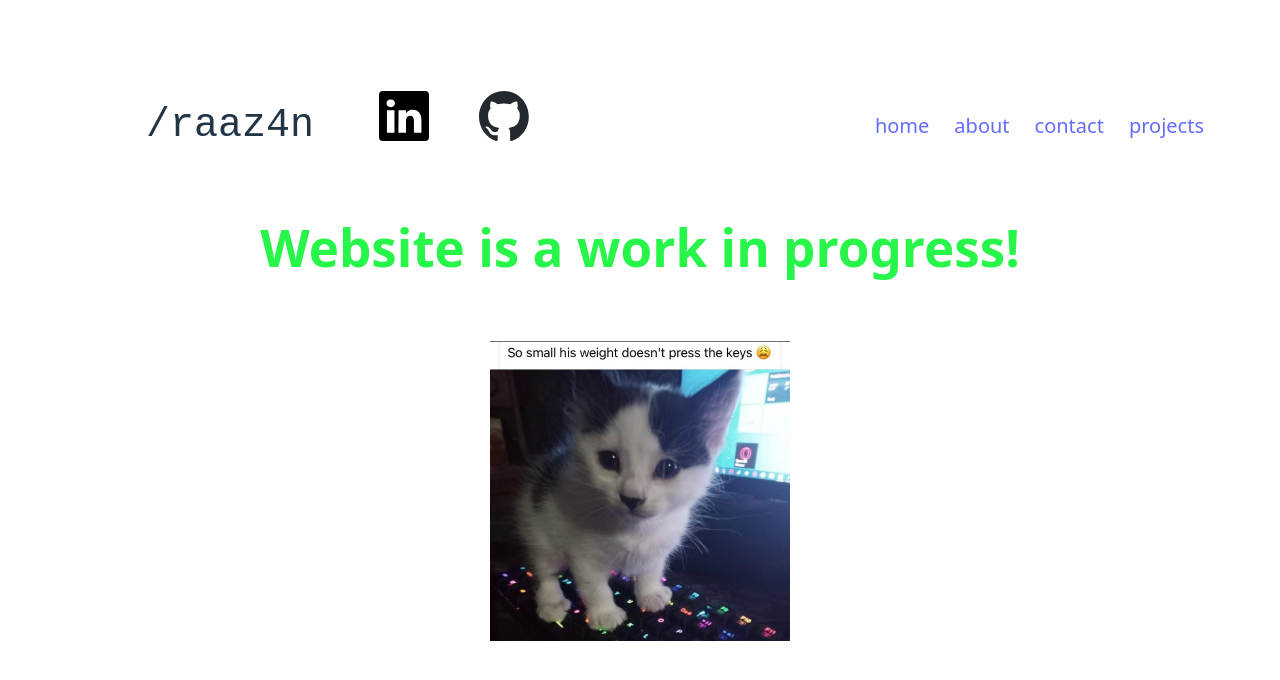
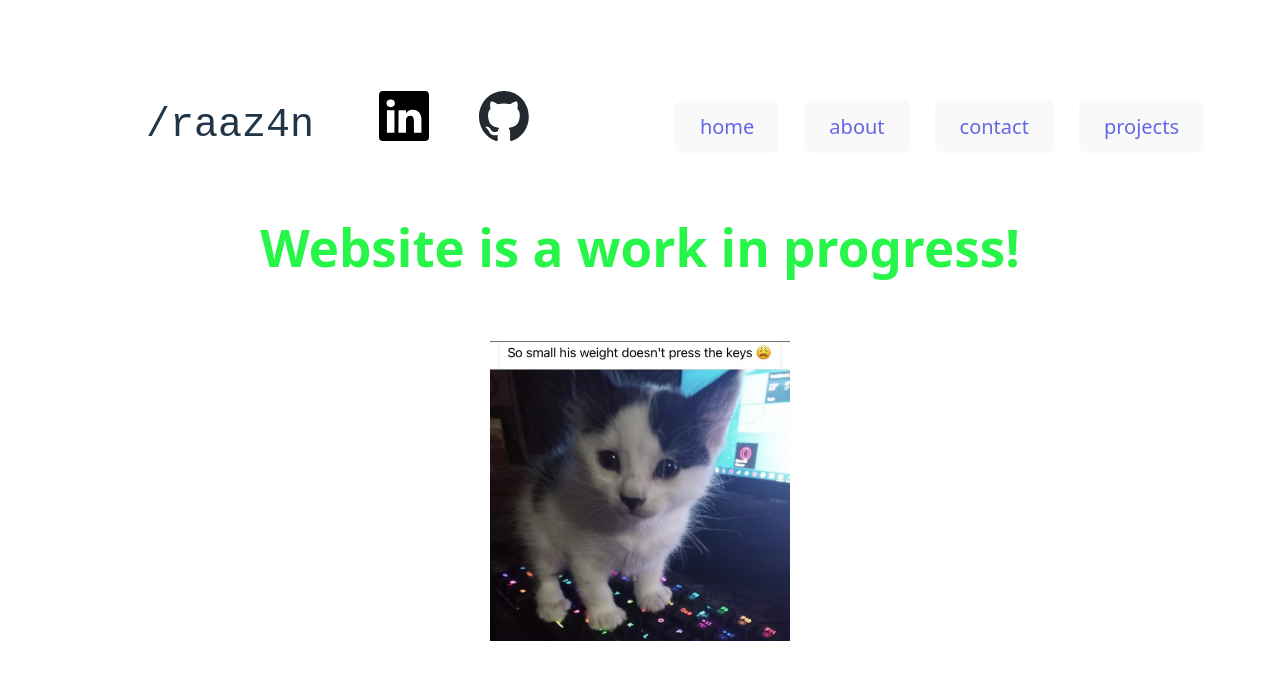
Before and after one commit to raaz4n/portfolio, a React (Vite) app: page /#/ in a window 1280 px wide. Shown: the top 680 px of the page. Built offline with nearby package versions, Linux system fonts and the light colour scheme; grey boxes are pictures that could not be loaded; a web font is replaced by a local one.

Commit message:
Fixed links to other pages

```diff
--- a/src/App.css
+++ b/src/App.css
@@ -65,6 +65,10 @@
   }
 }
 
+.txtColor {
+  color: #6367e5;
+}
+
 .tlgif{
   height: 50px;
   width: 50px;
--- a/src/App.jsx
+++ b/src/App.jsx
@@ -4,16 +4,19 @@ import { Home } from './pages/home'
 import { About } from './pages/about'
 import { Projects } from './pages/projects'
 import { Contact } from './pages/contact'
+import { Layout } from './Layout'
 
 function App() {
 
   return (
     <Router>
       <Routes>
-        <Route path="/" element={<Home/>}/>
-        <Route path="/about" element={<About/>}/>
-        <Route path="/projects" element={<Projects/>}/>
-        <Route path="/contact" element={<Contact/>}/>
+        <Route element={<Layout/>}>
+          <Route path="/" element={<Home/>}/>
+          <Route path="/about" element={<About/>}/>
+          <Route path="/projects" element={<Projects/>}/>
+          <Route path="/contact" element={<Contact/>}/>
+        </Route>
       </Routes>
     </Router>
   )
--- /dev/null
+++ b/src/Layout.jsx
@@ -0,0 +1,13 @@
+import { Navbar } from './components/Navbar'
+import { Outlet } from 'react-router-dom'
+
+export function Layout() {
+    return(
+        <>
+            <Navbar/>
+            <main>
+                <Outlet/>
+            </main>
+        </>
+    )
+}
--- /dev/null
+++ b/src/components/Navbar.jsx
@@ -0,0 +1,45 @@
+import astromp4 from '../assets/astro.mp4'
+import linkedInLight from '../assets/linkedinlight.svg'
+import linkedInDark from '../assets/linkedindark.svg'
+import gitHubLight from '../assets/githublight.svg'
+import gitHubDark from '../assets/githubdark.svg'
+import { Link } from 'react-router-dom'
+
+export function Navbar() {
+    return(
+        <>
+        <header className = "header">
+            <div className = "google-sans tl">
+                <video autoPlay loop muted playsInline className = "tlgif">
+                    <source src = {astromp4} type="video/mp4"/>
+                </video>
+                <p>/raaz4n</p>
+                <div>
+                    <a href = "https://www.linkedin.com/in/raazan-doski-701a40257/" target = "_blank" rel = "nofollow norefferer">
+                        <img src = {linkedInLight} alt = "LinkedIn logo" className = "logo lightMode"/>
+                        <img src = {linkedInDark} alt = "LinkedIn logo" className = "logo darkMode"/>
+                    </a>
+                    <a href = "https://github.com/raaz4n" target = "_blank" rel = "nofollow noreferrer">
+                        <img src = {gitHubLight} alt = "GitHub logo" className = "logo lightMode"/>
+                        <img src = {gitHubDark} alt = "GitHub logo" className = "logo darkMode"/>
+                    </a>
+                </div>
+            </div>
+            <div className = "sections">
+                <Link to="/">
+                    <button className = "txtColor">home</button>
+                </Link>
+                <Link to="/about">
+                    <button className = "txtColor">about</button>
+                </Link>
+                <Link to="/contact">
+                    <button className = "txtColor">contact</button>
+                </Link>
+                <Link to="/projects">
+                    <button className = "txtColor">projects</button>
+                </Link>
+            </div>
+        </header>
+        </>
+    )
+}
--- a/src/pages/home.jsx
+++ b/src/pages/home.jsx
@@ -1,37 +1,8 @@
 import myPhoto from '../assets/small.jpg'
-import astromp4 from '../assets/astro.mp4'
-import linkedInLight from '../assets/linkedinlight.svg'
-import linkedInDark from '../assets/linkedindark.svg'
-import gitHubLight from '../assets/githublight.svg'
-import gitHubDark from '../assets/githubdark.svg'
 
 export function Home() {
     return(
         <>
-            <header className = "header">
-                    <div className = "google-sans tl">
-                      <video autoPlay loop muted playsInline className = "tlgif">
-                        <source src = {astromp4} type="video/mp4"/>
-                      </video>
-                      <p>/raaz4n</p>
-                      <div>
-                        <a href = "https://www.linkedin.com/in/raazan-doski-701a40257/" target = "_blank" rel = "nofollow norefferer">
-                          <img src = {linkedInLight} alt = "LinkedIn logo" className = "logo lightMode"/>
-                          <img src = {linkedInDark} alt = "LinkedIn logo" className = "logo darkMode"/>
-                        </a>
-                        <a href = "https://github.com/raaz4n" target = "_blank" rel = "nofollow noreferrer">
-                          <img src = {gitHubLight} alt = "GitHub logo" className = "logo lightMode"/>
-                          <img src = {gitHubDark} alt = "GitHub logo" className = "logo darkMode"/>
-                        </a>
-                      </div>
-                    </div>
-                    <div className = "sections">
-                      <a href="">home</a>
-                      <a href="">about</a>
-                      <a href="">contact</a>
-                      <a href="">projects</a>
-                    </div>
-                  </header>
             <div className = "card">
                 <h1 style = {{color: "#27F549"}}>Website is a work in progress!</h1>
             </div>
```
Lines whose indentation alone changed are shown as unchanged.
